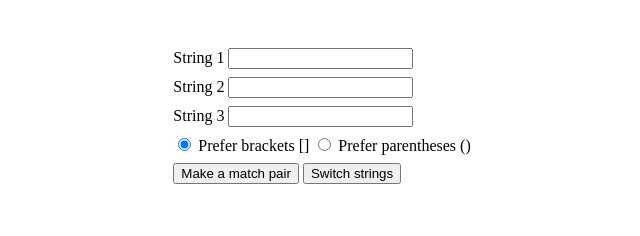
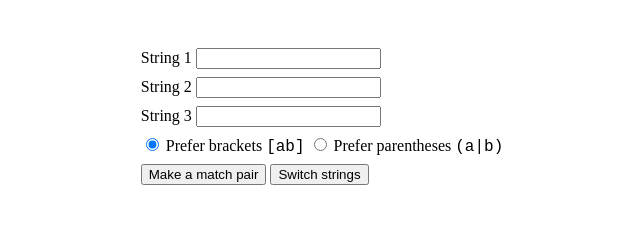
Before and after one commit to kayserifserif/regex-poetry-machine, a website built with Vite: page index.html in a window 1280 px wide. Shown: the whole page, without its empty margins (318-958 px from the left). Built offline with nearby package versions, Linux system fonts and the light colour scheme.

Commit message:
give more fleshed out example of grouping

```diff
--- a/index.html
+++ b/index.html
@@ -23,12 +23,10 @@
             <input type="text" name="string3" id="string3" class="string-input">
           </div>
           <div>
-            <!-- <input type="checkbox" name="brackets" id="brackets" checked>
-            <label for="brackets">Use brackets []</label> -->
             <input type="radio" name="group" id="group--brackets" value="brackets" checked autocomplete="off">
-            <label for="group--brackets">Prefer brackets []</label>
+            <label for="group--brackets">Prefer brackets <code>[ab]</code></label>
             <input type="radio" name="group" id="group--parentheses" value="parentheses" autocomplete="off">
-            <label for="group--parentheses">Prefer parentheses ()</label>
+            <label for="group--parentheses">Prefer parentheses <code>(a|b)</code></label>
           </div>
           <div>
             <button type="submit">Make a match pair</button>
--- a/style.css
+++ b/style.css
@@ -3,6 +3,12 @@
 *::after {
   box-sizing: border-box;
 }
+
+code {
+  font-family: "IBM Plex Mono", monospace;
+}
+
+/* */
 
 html,
 body {
```
